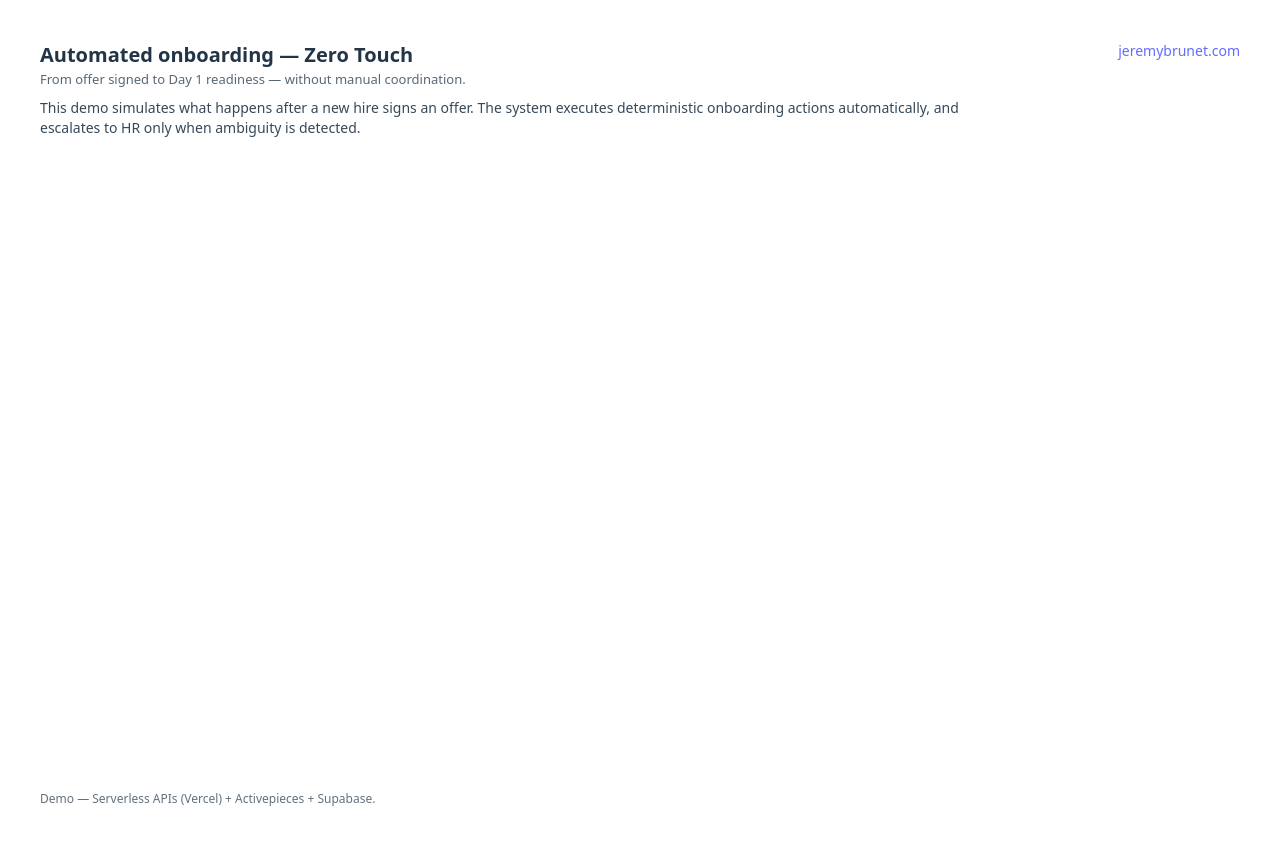
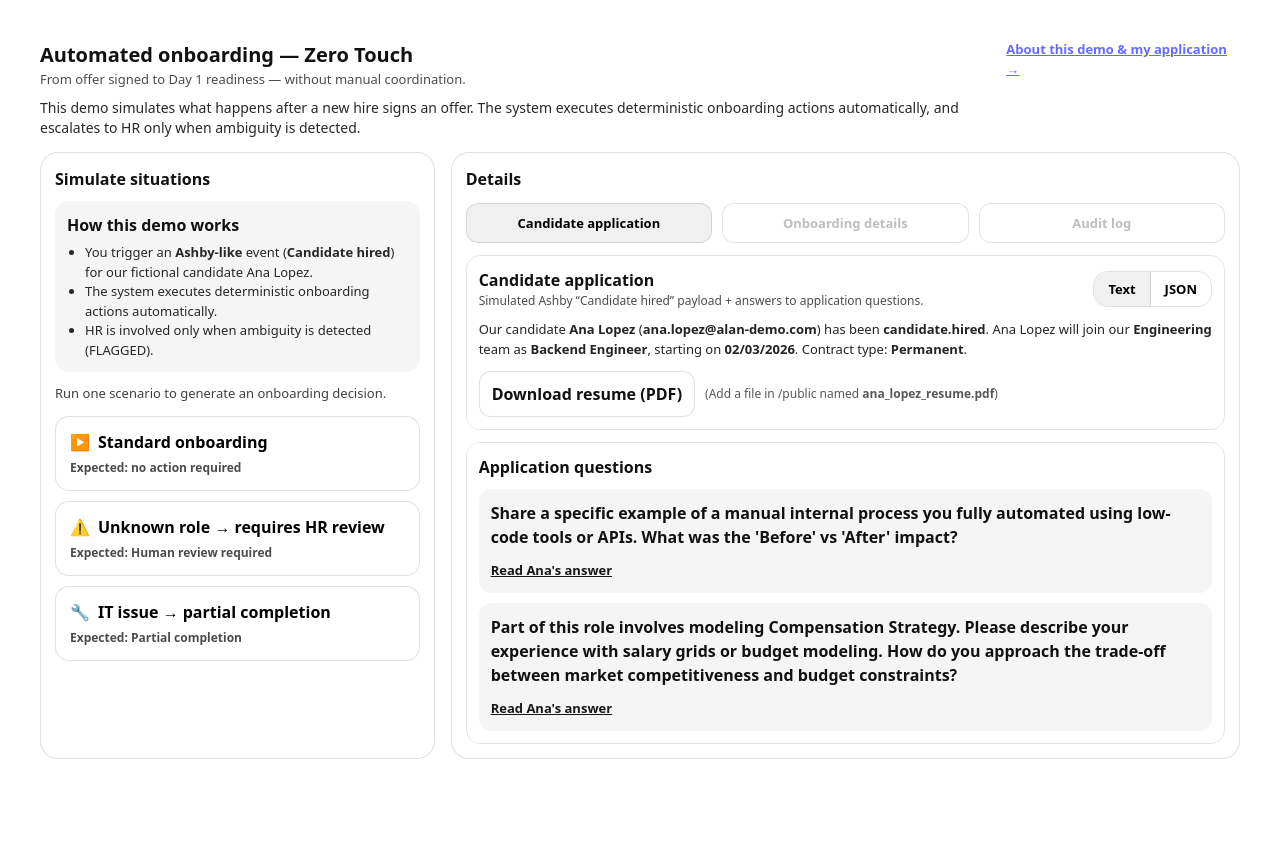
Before and after one commit to DFATPUNK/hr-onboarding-engine, a React (Vite) app: page /alan in a window 1280 px wide. Shown: the top 844 px of the page. Built offline with nearby package versions, Linux system fonts and the light colour scheme.

Commit message:
Add demo & application book + remove footer + new route

```diff
--- a/src/App.tsx
+++ b/src/App.tsx
@@ -1,7 +1,5 @@
-import { Routes, Route, Link } from "react-router-dom";
+import { Routes, Route, Link, Navigate } from "react-router-dom";
 import Home from "./pages/Home";
-import OnboardingDetails from "./pages/OnboardingDetails";
-import AuditLog from "./pages/AuditLog";
 
 export default function App() {
   return (
@@ -21,21 +19,21 @@
           </div>
         </div>
 
-        <a href="https://jeremybrunet.com" target="_blank" rel="noreferrer" style={{ fontSize: 14 }}>
-          jeremybrunet.com
+        <a
+          href="https://writebook.jeremybrunet.com/3/alan"
+          target="_blank"
+          rel="noreferrer"
+          style={{ fontSize: 13, fontWeight: 700, textDecoration: "underline" }}
+        >
+          About this demo & my application →
         </a>
       </header>
       <main style={{ flex: 1, minHeight: 0 }}>
         <Routes>
-          <Route path="/" element={<Home />} />
-          <Route path="/onboarding/:runId" element={<OnboardingDetails />} />
-          <Route path="/audit/:runId" element={<AuditLog />} />
+          <Route path="/alan" element={<Home />} />
+          <Route path="/" element={<Navigate to="/alan" />} />
         </Routes>
       </main>
-
-      <footer style={{ marginTop: 12, fontSize: 12, opacity: 0.7 }}>
-        Demo — Serverless APIs (Vercel) + Activepieces + Supabase.
-      </footer>
     </div>
   );
 }
--- a/src/index.css
+++ b/src/index.css
@@ -3,7 +3,7 @@
   line-height: 1.5;
   font-weight: 400;
 
-  color-scheme: light dark;
+  color-scheme: light;
   color: rgba(255, 255, 255, 0.87);
   background-color: #242424;
 
@@ -35,6 +35,8 @@
   margin: 0;
   min-height: 100vh;
   display: block;
+  background: #ffffff;
+  color: #111111;
 }
 
 #root {
```
Also changed, not shown: 1 other file (tests, documents, lock files or other folders).
